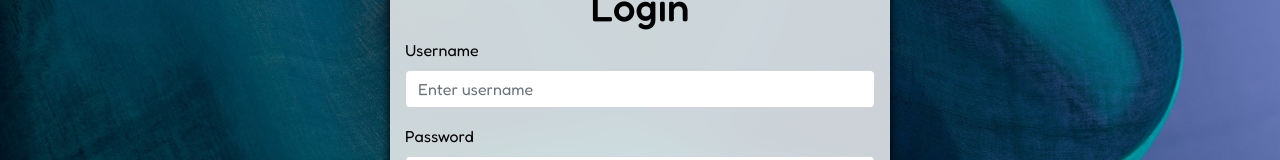
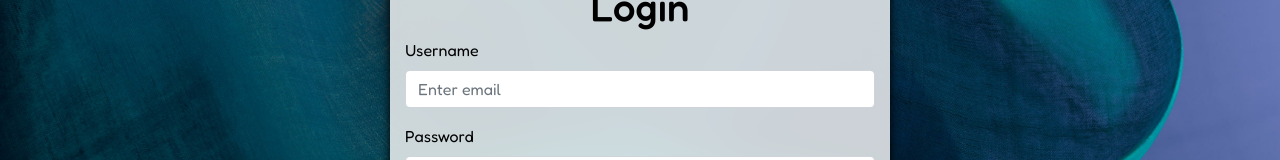
Before and after one commit to iamneo-production/bd487814-bfc4-488f-b5f5-ae22b48bed3f, a React (Create React App) app in the folder reactapp/: page / in a window 1280 px wide. Shown: the part 303-463 px from the top of the page. Built offline with nearby package versions, Linux system fonts and the light colour scheme.

Commit message:
Succefully now able to navigate from login page

```diff
--- a/reactapp/src/App.js
+++ b/reactapp/src/App.js
@@ -1,8 +1,10 @@
 import React from "react";
 import { BrowserRouter, Route, Routes } from "react-router-dom";
 import { Signup } from "./components/Signup";
-import { Login } from "./components/Login";
+import Login  from "./components/Login";
 import Admin from "./components/admin/Admin";
+import Home from "./components/Home";
+// import Usercard from "./components/admin/Usercard";
 import "./App.css";
 
 function App() {
@@ -13,6 +15,8 @@ function App() {
         <Route path="/signup" element={<Signup />} />
         <Route path="/login" element={<Login />} />
         <Route path="/admin" element={<Admin />} />
+        <Route path="/home" element={<Home />} />
+        {/* <Route path="/usercard" element={<Usercard />} /> */}
       </Routes>
     </BrowserRouter>
   );
--- /dev/null
+++ b/reactapp/src/components/Home.jsx
@@ -0,0 +1,11 @@
+import React from "react";
+function Home()
+{
+    return(
+        <div>
+            <h1>Home</h1>
+        </div>
+    )
+}
+
+export default Home;
--- a/reactapp/src/components/Login.jsx
+++ b/reactapp/src/components/Login.jsx
@@ -1,8 +1,8 @@
-import React, { Component } from "react";
+import React, { useState } from "react";
 import { Form, FormGroup, Label, Input, Button } from "reactstrap";
 import bgImg from "../images/backgroundimg.jpg";
 import styled from "styled-components";
-import { Link,Navigate } from "react-router-dom";
+import { Link, Navigate } from "react-router-dom";
 import "react-toastify/dist/ReactToastify.css";
 import { ToastContainer, toast } from "react-toastify";
 import axios from "axios";
@@ -47,48 +47,43 @@ const Formlogo = styled.div`
   justify-content: center;
 `;
 
-export class Login extends Component {
-  constructor() {
-    super();
-    this.state = {
-      username: "",
-      password: "",
-    };
-    this.handleSubmit = this.handleSubmit.bind(this);
-  }
+//Save the token from the response
+export function saveresp(data) {
+  localStorage.setItem("token", JSON.stringify(data.token));
+}
 
-  usernamehandler = (event) => {
-    this.setState({
-      username: event.target.value,
-    });
+const Login = () => {
+  const [data, setData] = useState({
+    email: "",
+    password: "",
+  });
+
+  const { email, password } = data;
+  const [authadmin, setAuthadmin] = useState(false);
+  const [authuser, setAuthuser] = useState(false);
+
+  const changeHandler = (e) => {
+    setData({ ...data, [e.target.name]: e.target.value });
   };
 
-  passwordhandler = (event) => {
-    this.setState({
-      password: event.target.value,
-    });
-  };
-
-  //Notification for login
-  notify = (e) => toast(e);
-
-  handleSubmit = (event) => {
-if((this.state.username==="admin") && (this.state.password.toString()==="admin")){
-  //this.toast.success("Logged in Successfully as admin!");
-  console.log("Hello mawa");
-      const user = {
-        username: this.state.username,
-        password: this.state.password,
-      };
-
-}
-      else if (this.state.password.toString().length <= 8) {
+  const submitHandler = (e) => {
+    e.preventDefault();
+    if (password.toString() === "admin" && email.toString() === "admin") {
+      console.log(data);
+      axios.post("http://localhost:8081/login", data).then((res) => {
+        if (res.status) {
+          setAuthadmin(true);
+          notify("Logged in as Admin");
+        }
+      });
+    } else if (password.toString().length <= 8) {
       alert(`Password must contain atleast 8 characters.`);
     } else if (
-      this.state.password.search(/[0-9]/) === -1 ||
-      this.state.password.search(/[a-z]/) === -1 ||
-      this.state.password.search(/[A-Z]/) === -1 ||
-      this.state.password.search(
+      password.search(/[0-9]/) === -1 ||
+      password.search(/[a-z]/) === -1 ||
+      password.search(/[A-Z]/) === -1 ||
+      //eslint-disable-next-line
+      password.search(
         /[!\@\#\$\^\&\*\(\)\+\=\-\/\?\.\,\>\<\}\{\]\[\'\"\;\:\]\}\{\`\~]/
       ) === -1
     ) {
@@ -96,35 +91,32 @@ if((this.state.username==="admin") && (this.state.password.toString()==="admin")
         `Password must contain atleast 1 number, 1 Uppercase, 1 Lowercase and 1 Special character.`
       );
     } else {
-      console.log(this.state);
-      const user = {
-        username: this.state.username,
-        password: this.state.password,
-      };
-      axios.post("http://localhost:8081/login", user).then((res) => {
-        this.notify("Logged in Successfully!");
-        this.if(res)
-        {
-          return <Navigate to="/home" />
+      console.log(data);
+      axios.post("http://localhost:8081/login", data).then((res) => {
+        if (res.status) {
+          setAuthuser(true);
+          saveresp(res);
+          notify("Logged in as User");
+        } else {
+          notify("Invalid Credentials");
         }
       });
     }
-
-    event.preventDefault();
-
-    // axios
-    //   .post("http://localhost:8081/", user)
-    //   .then((response) => {
-    //     console.log(response);
-    //     // this.setState({userId:response.data.userId})
-    //   })
-    //   .catch((error) => {
-    //     console.log(error);
-    //   });
   };
 
-  render() {
-    return (
+  const notify = (e) => toast(e);
+
+  if (authadmin) {
+    notify("Logged in as Admin");
+
+    return <Navigate to="/admin" />;
+  }
+  if (authuser) {
+    return <Navigate to="/home" />;
+  }
+
+  return (
+    <>
       <div id="loginBox">
         <Container>
           <Formbox>
@@ -137,16 +129,17 @@ if((this.state.username==="admin") && (this.state.password.toString()==="admin")
                 height={70}
               />
             </Formlogo>
-            <Form className="login-form" onSubmit={this.handleSubmit}>
+            <Form className="login-form" onSubmit={submitHandler}>
               <h1 className="text-center">Login</h1>
               <FormGroup>
                 <Label>Username</Label>
                 <Input
                   type="String"
-                  id="username"
-                  placeholder="Enter username"
-                  value={this.state.username}
-                  onChange={this.usernamehandler}
+                  id="email"
+                  name="email"
+                  placeholder="Enter email"
+                  value={email}
+                  onChange={changeHandler}
                   required
                 />
               </FormGroup>
@@ -155,9 +148,10 @@ if((this.state.username==="admin") && (this.state.password.toString()==="admin")
                 <Input
                   type="password"
                   id="password"
+                  name="password"
                   placeholder="Enter password"
-                  value={this.state.password}
-                  onChange={this.passwordhandler}
+                  value={password}
+                  onChange={changeHandler}
                   required
                 />
               </FormGroup>
@@ -165,7 +159,7 @@ if((this.state.username==="admin") && (this.state.password.toString()==="admin")
                 className="btn-lg btn-dark btn-block"
                 type="submit"
                 id="loginButton"
-                // onClick={this.notify}
+                //onClick={notify("error")}
               >
                 Login
               </Button>
@@ -179,6 +173,8 @@ if((this.state.username==="admin") && (this.state.password.toString()==="admin")
         </Container>
         <ToastContainer autoClose={2000} />
       </div>
-    );
-  }
-}
+    </>
+  );
+};
+
+export default Login;
--- a/reactapp/src/components/Signup.jsx
+++ b/reactapp/src/components/Signup.jsx
@@ -63,10 +63,10 @@ export class Signup extends Component {
     this.handleSubmit = this.handleSubmit.bind(this);
   }
 
-  adminnavigate = (e) => {
-    let navigate = useNavigate();
-    navigate("/admin");
-  }
+  // adminnavigate = (e) => {
+  //   let navigate = useNavigate();
+  //   navigate("/admin");
+  // }
 
   userFirstnamehandler = (event) => {
     this.setState({
@@ -96,8 +96,8 @@ export class Signup extends Component {
   notify = (e) => toast(e);
 
   handleSubmit = (event) => {
-    return <Navigate to="/login" />
-    event.preventDefault();
+    // <Link to="/admin "></Link>
+    // event.preventDefault();
     //this.adminnavigate();
 
 
@@ -125,14 +125,14 @@ export class Signup extends Component {
         password: this.state.password,
 
       };
-      // axios.post("http://localhost:8081/signup", user).then((res) => {
-      //   this.notify("Registered Successfully!");
-      //   // res =>{auth=true}
-      //   this.if(res)
-      //   {
-      //     return <Navigate to="/login" />
-      //   }
-      // });
+      axios.post("http://localhost:8081/signup", user).then((res) => {
+        this.notify("Registered Successfully!");
+        // res =>{auth=true}
+        this.if(res)
+        {
+          return <Link to="/login" />
+        }
+      });
     }
     event.preventDefault();
   };
--- a/reactapp/src/components/admin/Admin.jsx
+++ b/reactapp/src/components/admin/Admin.jsx
@@ -4,7 +4,7 @@ import "./Admin.scss";
 import "./darkmode/dark.scss";
 import { DarkModeContext } from "./darkmode/DarkModeContext";
 import Navbar from "./Navbar";
-import Userslist from "./Userslist";
+// import Userslist from "./Userslist";
 
 //Home page at admin side
 function Admin() {
@@ -12,7 +12,7 @@ function Admin() {
   return (
     <div className={darkMode ? "app dark" : "app"}>
       <Navbar />
-      <Userslist />
+      {/* <Userslist /> */}
     </div>
   );
 }
--- /dev/null
+++ b/reactapp/src/components/admin/Usercard.jsx
@@ -0,0 +1,16 @@
+import React from "react"
+
+function Usercard( ){
+    return(
+<Card className="input">
+        <form onSubmit={addUserHandler} className="input-form">
+            <label htmlFor="username">Username</label>
+            <input id="username" type="text" />
+            <label htmlFor="age">Age (Years)</label>
+            <input id="age" type="text" />
+            <button type="submit">Add User</button>
+        </form>
+</Card>);
+}
+
+export default Usercard;
```
